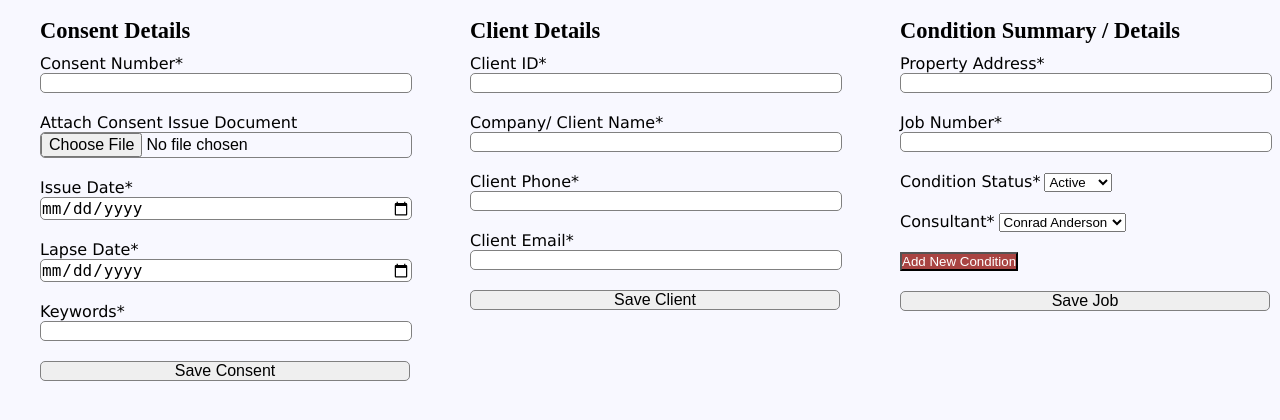
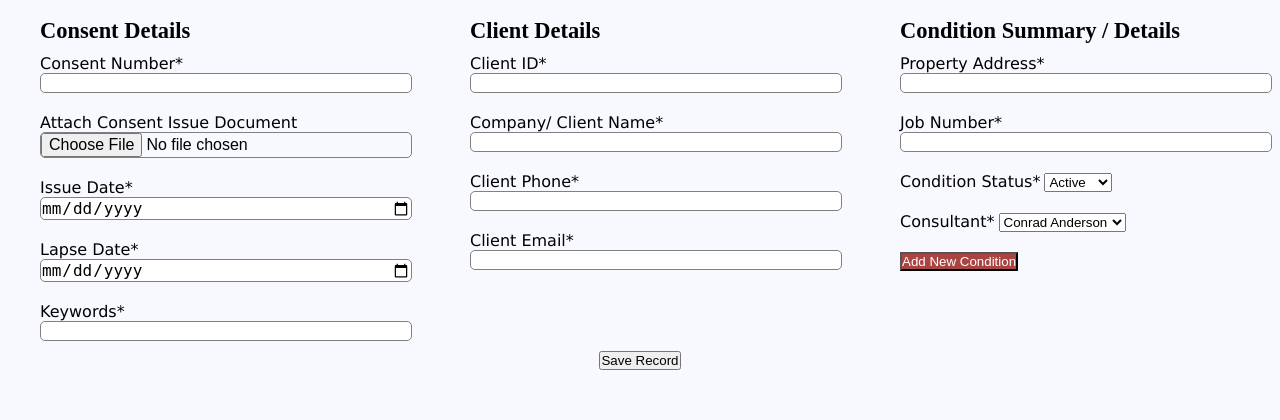
Before and after one commit to jonathan653/rmapro-app, a PHP site: page / in a window 1280 px wide. Shown: the part 254-674 px from the top of the page. Run offline with PHP 8.4, Linux system fonts and the light colour scheme; a user stored in the database is signed in.

Commit message:
Added one Save / Update button for entire page.

```diff
--- a/index.php
+++ b/index.php
@@ -37,9 +37,6 @@
                 <input type="text" name="keywords" id="keywords" required>
             </div>
 
-            <div class="record-input-group">
-                <input type="submit" value="Save Consent">
-            </div>
         </form>
     </div>
 
@@ -64,9 +61,6 @@
                 <input type="email" name="clientEmail" id="clientEmail" required>
             </div>
 
-            <div class="record-input-group">
-                <input type="submit" value="Save Client">
-            </div>
         </form>
     </div>
 
@@ -136,17 +130,15 @@
                 });
             </script>
 
-
-
-            <div class="record-input-group">
-                <input type="submit" value="Save Job">
-            </div>
-
         </form>
     </div>
 
 </div>
 
+<div class="btn-submit">
+    <input type="submit" value="Save Record">
+</div>
+
 </body>
 
 </html>
--- a/style.css
+++ b/style.css
@@ -88,6 +88,13 @@ body {
 .btn:hover {
   background:darkslategrey;
   cursor: pointer;
+}
+.btn-submit {
+  font-size: 25px;
+  border: none;
+  margin: auto;
+  display: flex;
+  justify-content: center;
 }
 .account {
   font-size: 14px;
```
Also changed, not shown: view.php (+4 -10 lines).
